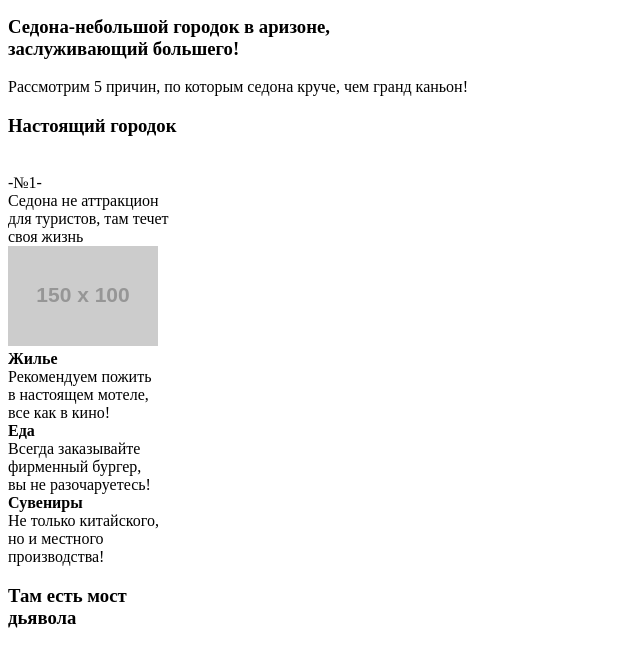
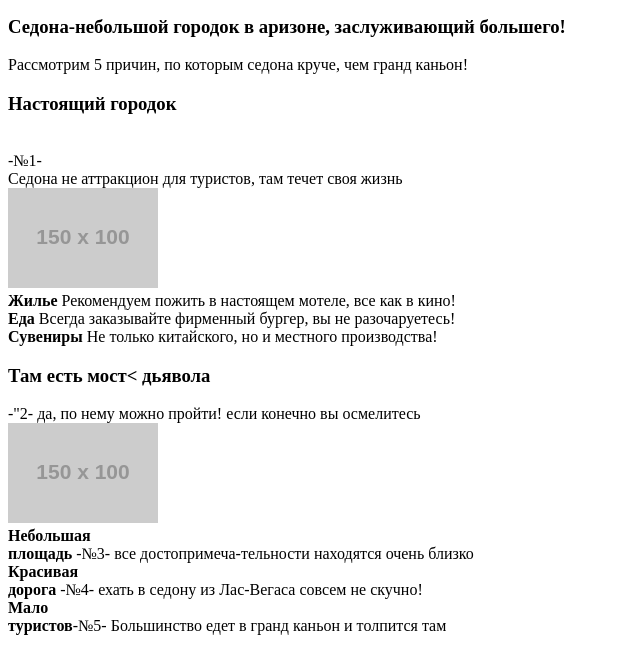
Before and after one commit to razved94/193131-sedona, a plain HTML site: page Проект Седона/index.html in a window 1280 px wide. Shown: the part 143-795 px from the top of the page, without its empty margins (0-640 px from the left). Drawn offline with Linux system fonts and the light colour scheme; placeholder pictures from the web are drawn by us.

Commit message:
Исправил span на div

```diff
--- a/Проект Седона/index.html
+++ b/Проект Седона/index.html
@@ -33,25 +33,25 @@
                <img src="img/index-logo.png"  alt="SEDONA">
 
            </div>
-           <h3>Седона-небольшой городок в аризоне,<br> заслуживающий большего!</h3>
-           <span>Рассмотрим 5 причин, по которым седона круче, чем гранд каньон!</span>
+           <h3>Седона-небольшой городок в аризоне, заслуживающий большего!</h3>
+          <div>Рассмотрим 5 причин, по которым седона круче, чем гранд каньон!</div>
            <div>
-               <div><h3>Настоящий городок</h3> <br>-№1-<br> Седона не аттракцион <br>для туристов, там течет <br>своя жизнь</div>
+               <div><h3>Настоящий городок</h3> <br>-№1-<br> Седона не аттракцион для туристов, там течет своя жизнь</div>
                <img src="http://placehold.it/150x100">
            </div>
            <div>
-               <span> <b>Жилье</b><br> Рекомендуем пожить<br> в настоящем мотеле,<br> все как в кино!</span><br>
-               <span> <b>Еда</b><br> Всегда заказывайте<br> фирменный бургер,<br> вы не разочаруетесь!</span><br>
-               <span> <b> Сувениры</b><br> Не только китайского,<br> но и местного<br> производства!</span>
+               <div><b>Жилье</b> Рекомендуем пожить в настоящем мотеле, все как в кино!</div>
+               <div> <b>Еда</b> Всегда заказывайте фирменный бургер, вы не разочаруетесь!</div>
+               <div><b> Сувениры</b> Не только китайского, но и местного производства!</div>
            </div>
            <div>
-               <div><h3>Там есть мост<br> дьявола</h3><br> -"2-<br> да, по нему можно<br> пройти! если конечно вы осмелитесь</div>
+               <div><h3>Там есть мост< дьявола</h3> -"2- да, по нему можно пройти! если конечно вы осмелитесь</div>
                <img src="http://placehold.it/150x100">
            </div>
            <div>
-               <span> <b>Небольшая<br> площадь</b><br> -№3- <br>все достопримеча-<br>тельности находятся<br> очень близко </span>
-               <span> <b>Красивая<br> дорога</b><br> -№4- <br>ехать в седону из<br> Лас-Вегаса совсем<br> не скучно!</span>
-               <span> <b>Мало <br>туристов</b><br>-№5-<br> Большинство едет в <br>гранд каньон и<br> толпится там</span>
+               <div> <b>Небольшая<br> площадь</b> -№3- все достопримеча-тельности находятся очень близко </div>
+               <div><b>Красивая<br> дорога</b> -№4- ехать в седону из Лас-Вегаса совсем не скучно!</div>
+               <div><b>Мало <br>туристов</b>-№5- Большинство едет в гранд каньон и толпится там</div>
            </div>
           <div><h2>Заинтересовались?</h2></div>
           <p> Укажите предполагаемые даты поездки, <br> и мы покажем вам лучшие предложения гостиниц в седоне</p>
```
